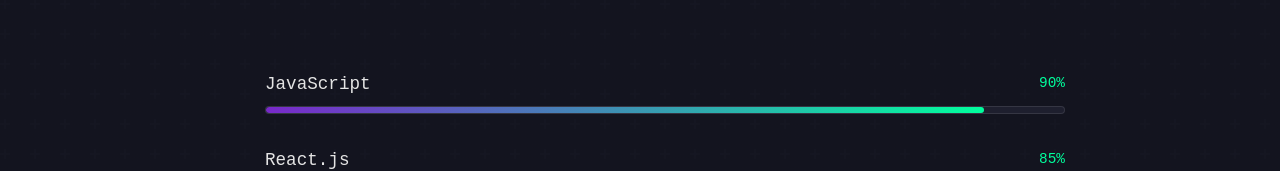
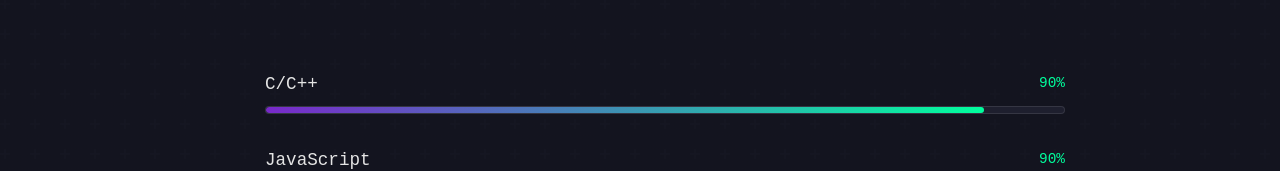
Before and after one commit to arshlaanhaq/My_portfolio, a React (Vite) app: page / in a window 1280 px wide. Shown: the part 7051-7222 px from the top of the page. Built offline with nearby package versions, Linux system fonts and the light colour scheme.

Commit message:
new changes

```diff
--- a/src/components/Resume.jsx
+++ b/src/components/Resume.jsx
@@ -35,7 +35,7 @@
           </div>
           <div className="resume-preview">
             <img
-              src="https://i.imgur.com/PXissmp.png"
+              src="https://i.postimg.cc/Y9knNQWW/Screenshot-2025-05-29-151118.png"
               alt="Resume Preview"
               className="resume-preview-image"
               loading="lazy"
--- a/src/components/Skills.jsx
+++ b/src/components/Skills.jsx
@@ -11,6 +11,15 @@
       <div className="container">
         <h2 className="section-title">skills.tech()</h2>
         <div className="skills-container">
+              <div className="skill-item">
+            <div className="skill-header">
+              <span className="skill-name">C/C++</span>
+              <span className="skill-percentage">90%</span>
+            </div>
+            <div className="skill-bar">
+              <div className="skill-progress" style={{ width: '90%' }}></div>
+            </div>
+          </div>
           <div className="skill-item">
             <div className="skill-header">
               <span className="skill-name">JavaScript</span>
```
